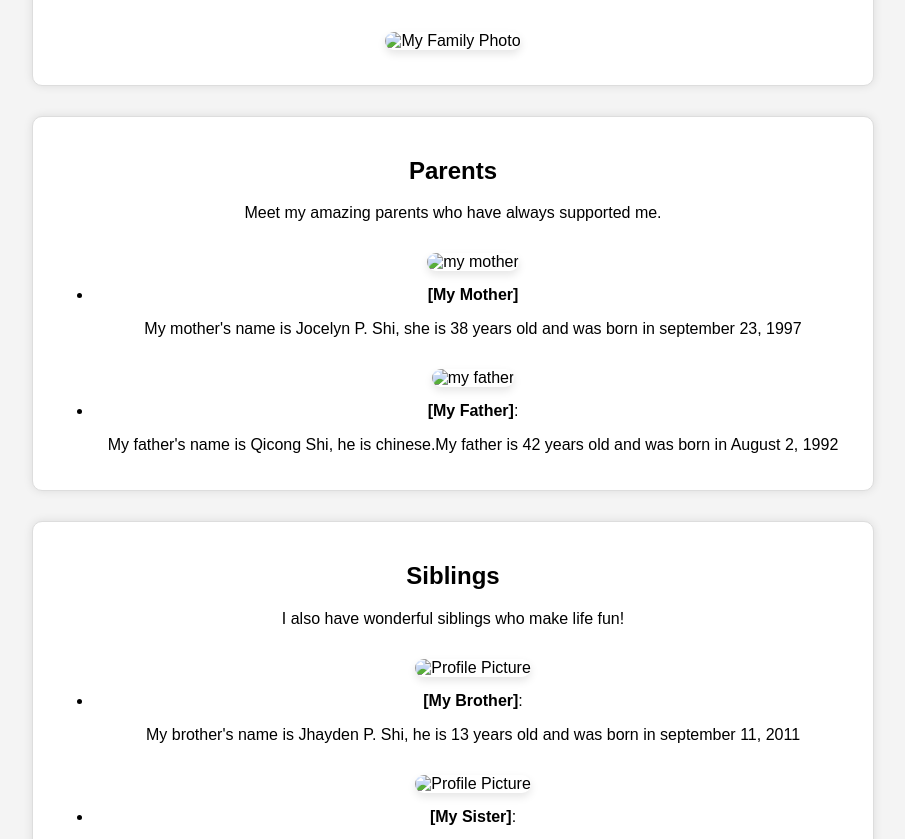
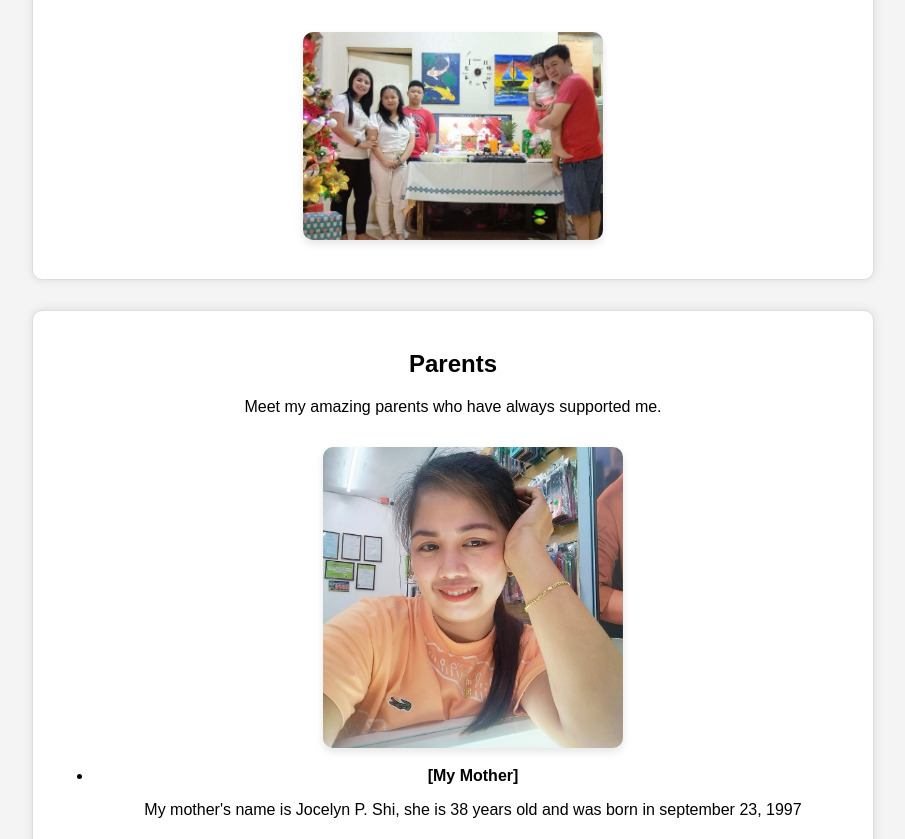
Before and after one commit to leistene/leistene, a plain HTML site: page family.html in a window 1280 px wide. Shown: the part 218-1057 px from the top of the page, without its empty margins (187-1092 px from the left). Drawn offline with Linux system fonts and the light colour scheme; files that its build step writes are made by us from their sources.

Commit message:
family.html

```diff
--- a/family.html
+++ b/family.html
@@ -35,17 +35,17 @@
 
 <section>
     <h1>My Family</h1>
-    <img src="images/family-photo.jpg" alt="My Family Photo">
+    <img src="family-photo.jpg" alt="My Family Photo">
 </section>
 
 <section>
     <h2>Parents</h2>
     <p>Meet my amazing parents who have always supported me.</p>
   <ul>
-   <img src="images/mother.jpg" alt="my mother">
+   <img src="mother.jpg" alt="my mother">
        <li><strong>[My Mother]</strong></li>
             <p>My mother's name is Jocelyn P. Shi, she is 38 years old and was born in september 23, 1997</p>
-   <img src="images/father.jpg" alt="my father">
+   <img src="father.jpg" alt="my father">
        <li><strong>[My Father]</strong>:</li>
             <p>My father's name is Qicong Shi, he is chinese.My father is 42 years old and was born in August 2, 1992</p>
   </ul>
@@ -55,10 +55,10 @@
     <h2>Siblings</h2>
     <p>I also have wonderful siblings who make life fun!</p>
   <ul>
-   <img src="images/brother.jpg" alt="Profile Picture">
+   <img src="brother.jpg" alt="Profile Picture">
        <li><strong>[My Brother]</strong>:</li>
             <p>My brother's name is Jhayden P. Shi, he is 13 years old and was born in september 11, 2011</p>
-   <img src="images/sister.jpg" alt="Profile Picture">
+   <img src="sister.jpg" alt="Profile Picture">
        <li><strong>[My Sister]</strong>:</li>
             <p>My little sister's name is Xenna Jane P. Shi, she is 4 years old and was born in october 15, 2020</p>
   </ul>
```
